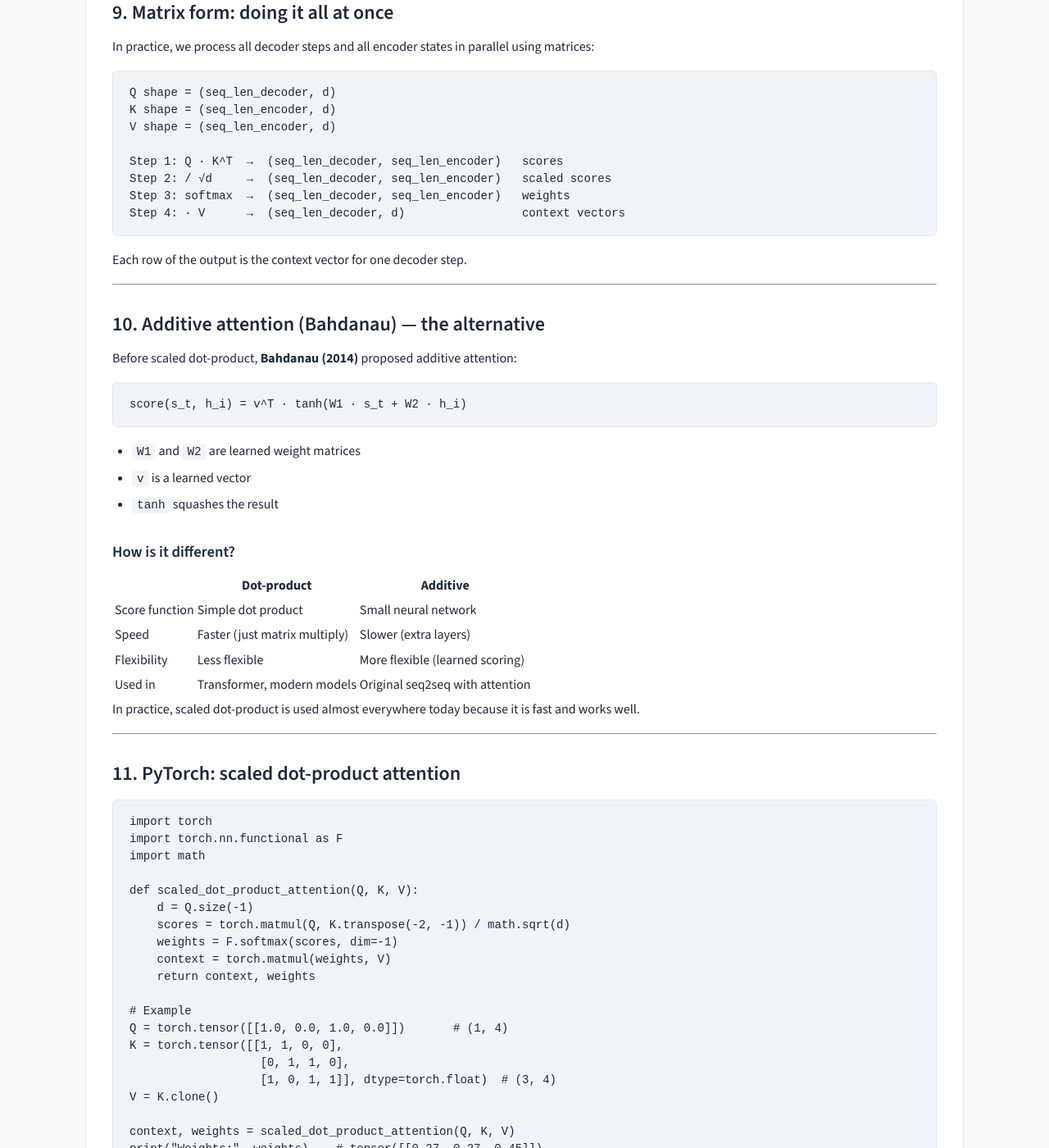
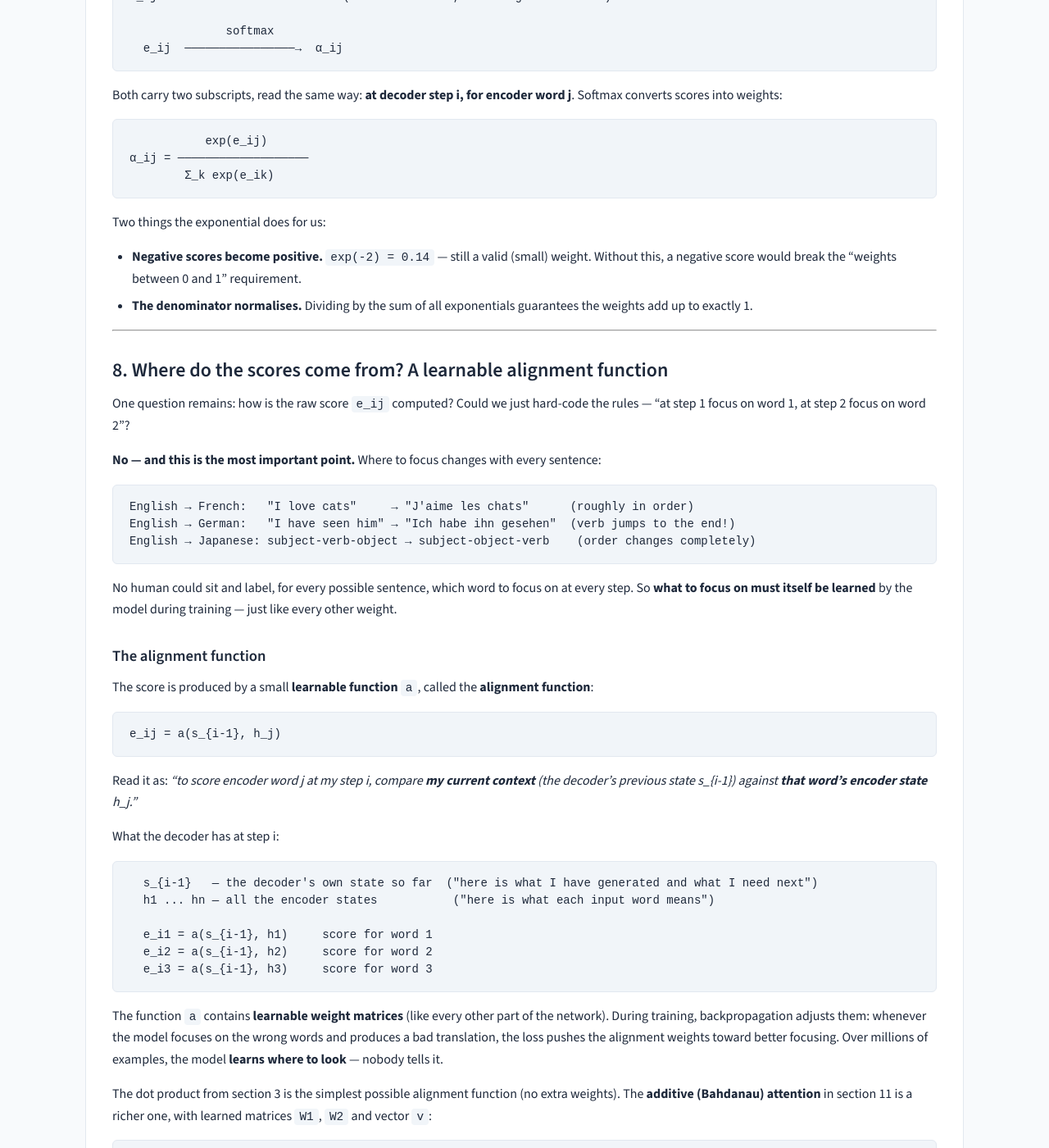
Before and after one commit to rilov/handbook, a Jekyll site: the page built from _topics/DL for GenAI - Part 4 - Math Behind Attention.md, in a window 1280 px wide and 1400 px high, scrolled down 5111 px. Shown: the whole window at 82% size. Built offline with Jekyll 4.4.1, drawn with Linux system fonts in a browser that asks for light colours; some of the changed text lies outside the part shown.

Commit message:
Add convex combination, e_ij vs alpha_ij notation, and learnable alignment function section

````diff
--- a/_topics/DL for GenAI - Part 4 - Math Behind Attention.md
+++ b/_topics/DL for GenAI - Part 4 - Math Behind Attention.md
@@ -223,9 +223,92 @@
 
 At the next decoder step, the query changes, so the weights α change, so c changes — that is the whole trick.
 
+### This is called a "convex combination"
+
+The fancy math name for this weighted sum is a **convex combination**: a blend where all the weights are **between 0 and 1** and they **sum to exactly 1**.
+
+```text
+c_i = α_i1 × h1 + α_i2 × h2 + α_i3 × h3
+
+with:  0 ≤ α_ij ≤ 1   and   α_i1 + α_i2 + α_i3 = 1
+```
+
+Why does this matter? Because it makes the result a true **percentage-based blend** — like a recipe: "27% of h1, 27% of h2, 45% of h3." The context can never be bigger or wilder than the ingredients; it always stays inside the "space" spanned by the encoder states. This is exactly why we need **softmax** in the pipeline — it is the tool that guarantees both conditions (all weights in [0,1], summing to 1).
+
+### Getting the notation straight: e_ij vs α_ij
+
+Two symbols that are easy to confuse:
+
+```text
+e_ij  =  raw attention SCORE   (any number — can be negative, can be large)
+α_ij  =  attention WEIGHT      (between 0 and 1, all weights sum to 1)
+
+              softmax
+  e_ij  ────────────────→  α_ij
+```
+
+Both carry two subscripts, read the same way: **at decoder step i, for encoder word j**. Softmax converts scores into weights:
+
+```text
+           exp(e_ij)
+α_ij = ───────────────────
+        Σ_k exp(e_ik)
+```
+
+Two things the exponential does for us:
+
+- **Negative scores become positive.** `exp(-2) = 0.14` — still a valid (small) weight. Without this, a negative score would break the "weights between 0 and 1" requirement.
+- **The denominator normalises.** Dividing by the sum of all exponentials guarantees the weights add up to exactly 1.
+
 ---
 
-## 8. The complete formula
+## 8. Where do the scores come from? A learnable alignment function
+
+One question remains: how is the raw score `e_ij` computed? Could we just hard-code the rules — "at step 1 focus on word 1, at step 2 focus on word 2"?
+
+**No — and this is the most important point.** Where to focus changes with every sentence:
+
+```text
+English → French:   "I love cats"     → "J'aime les chats"      (roughly in order)
+English → German:   "I have seen him" → "Ich habe ihn gesehen"  (verb jumps to the end!)
+English → Japanese: subject-verb-object → subject-object-verb    (order changes completely)
+```
+
+No human could sit and label, for every possible sentence, which word to focus on at every step. So **what to focus on must itself be learned** by the model during training — just like every other weight.
+
+### The alignment function
+
+The score is produced by a small **learnable function** `a`, called the **alignment function**:
+
+```text
+e_ij = a(s_{i-1}, h_j)
+```
+
+Read it as: *"to score encoder word j at my step i, compare **my current context** (the decoder's previous state s_{i-1}) against **that word's encoder state** h_j."*
+
+What the decoder has at step i:
+
+```text
+  s_{i-1}   — the decoder's own state so far  ("here is what I have generated and what I need next")
+  h1 ... hn — all the encoder states           ("here is what each input word means")
+
+  e_i1 = a(s_{i-1}, h1)     score for word 1
+  e_i2 = a(s_{i-1}, h2)     score for word 2
+  e_i3 = a(s_{i-1}, h3)     score for word 3
+```
+
+The function `a` contains **learnable weight matrices** (like every other part of the network). During training, backpropagation adjusts them: whenever the model focuses on the wrong words and produces a bad translation, the loss pushes the alignment weights toward better focusing. Over millions of examples, the model **learns where to look** — nobody tells it.
+
+The dot product from section 3 is the simplest possible alignment function (no extra weights). The **additive (Bahdanau) attention** in section 11 is a richer one, with learned matrices `W1`, `W2` and vector `v`:
+
+```text
+Dot product:   a(s, h) = s · h                          (no parameters)
+Bahdanau:      a(s, h) = vᵀ · tanh(W1·s + W2·h)         (learned parameters)
+```
+
+---
+
+## 9. The complete formula
 
 Putting it all together in one line:
 
@@ -243,7 +326,7 @@
 
 ---
 
-## 9. Matrix form: doing it all at once
+## 10. Matrix form: doing it all at once
 
 In practice, we process all decoder steps and all encoder states in parallel using matrices:
 
@@ -262,7 +345,7 @@
 
 ---
 
-## 10. Additive attention (Bahdanau) — the alternative
+## 11. Additive attention (Bahdanau) — the alternative
 
 Before scaled dot-product, **Bahdanau (2014)** proposed additive attention:
 
@@ -315,13 +398,14 @@
 
 ---
 
-## 12. Summary
+## 13. Summary
 
 - Attention uses three players: **Query** (what am I looking for?), **Key** (what does each word offer?), **Value** (the actual content).
 - The **dot product** `Q · K` measures how similar a query is to each key.
 - **Scaling** by `√d` prevents large dot products from making softmax too sharp.
 - **Softmax** turns raw scores into weights that add up to 1.
-- The **weighted sum** of values produces a context vector tuned to what the decoder needs right now: **c_i = Σ α_ij × h_j**.
+- The **weighted sum** of values produces a context vector tuned to what the decoder needs right now: **c_i = Σ α_ij × h_j** — a **convex combination** (weights in [0,1], summing to 1).
+- Raw scores `e_ij` come from a **learnable alignment function** `e_ij = a(s_{i-1}, h_j)` — where to focus is learned during training, never hand-coded.
 - In the decoder, the **only change** from Part 2 is that the fixed context `c` becomes a per-step context `c_i`: `s_i = f(s_{i-1}, y_{i-1}, c_i)`. The previous state and previous output stay the same.
 - The complete formula: **Attention(Q, K, V) = softmax(Q · K^T / √d) · V**
 - **Additive attention** (Bahdanau) uses a small network instead of a dot product — slower but more flexible.
````
Also changed, not shown: other parts of _topics/DL for GenAI - Part 4 - Math Behind Attention.md (+1 -1 lines).
